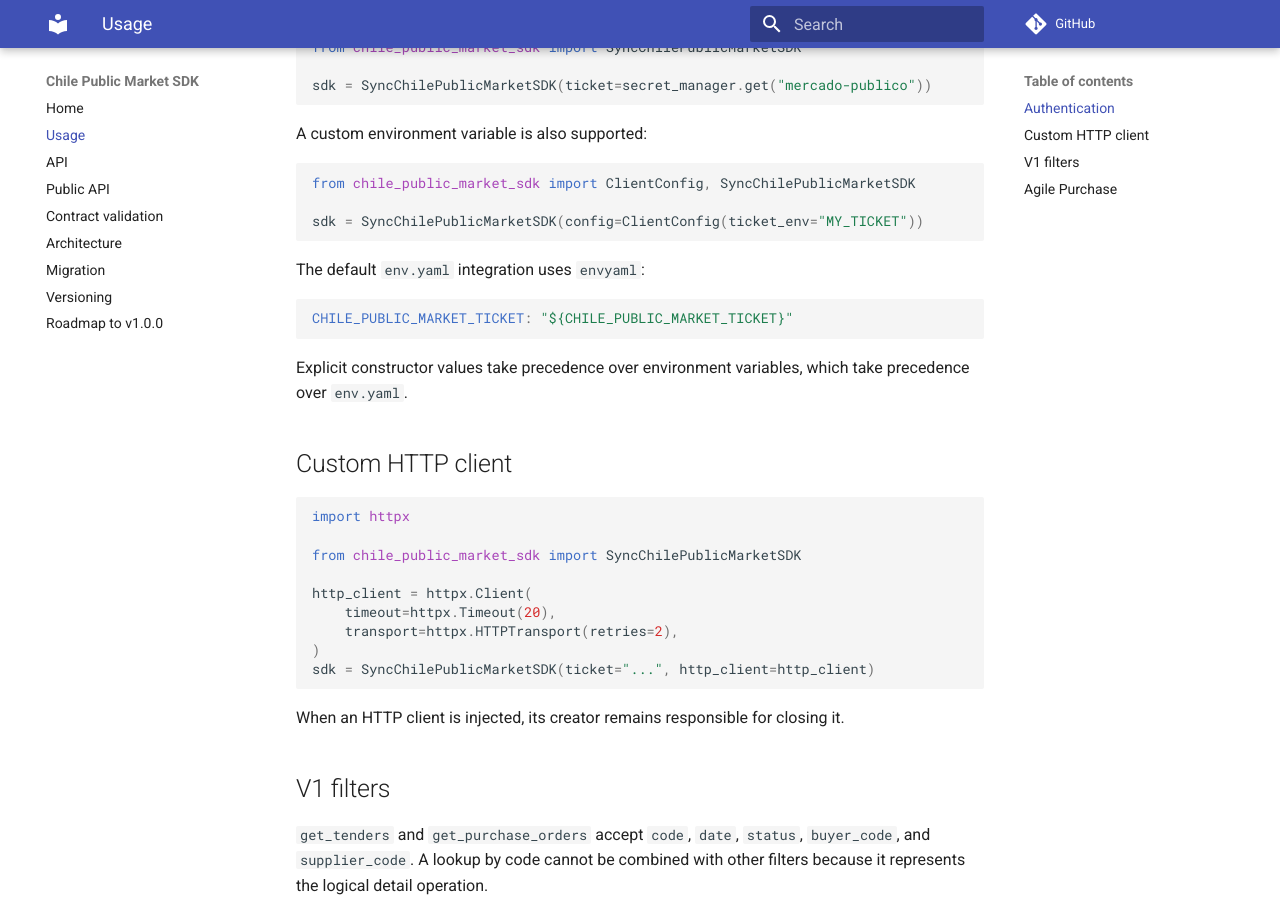
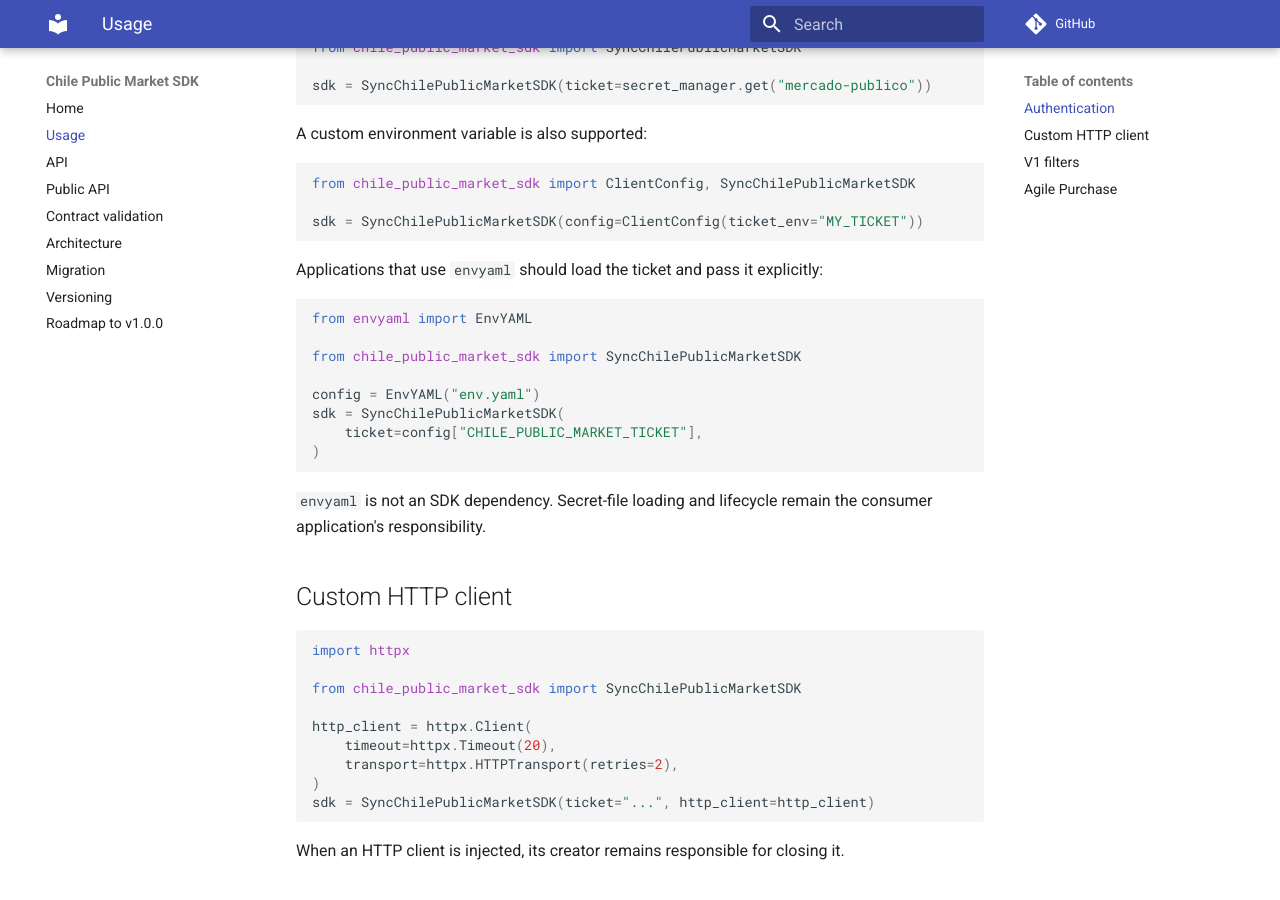
Before and after one commit to ezer-mackenzie/chile-public-market-sdk, an MkDocs documentation site: the page built from docs/usage.md, in a window 1280 px wide and 900 px high, scrolled down 312 px. Built offline with MkDocs 1.6.1 and Material for MkDocs 9.7.7, drawn with Linux system fonts in a browser that asks for light colours; comment, search, counter and statistics services are not loaded.

Commit message:
docs: document consumer-owned secret loading

````diff
--- a/docs/usage.md
+++ b/docs/usage.md
@@ -21,14 +21,21 @@ from chile_public_market_sdk import ClientConfig, SyncChilePublicMarketSDK
 sdk = SyncChilePublicMarketSDK(config=ClientConfig(ticket_env="MY_TICKET"))
 ```
 
-The default `env.yaml` integration uses `envyaml`:
+Applications that use `envyaml` should load the ticket and pass it explicitly:
 
-```yaml
-CHILE_PUBLIC_MARKET_TICKET: "${CHILE_PUBLIC_MARKET_TICKET}"
+```python
+from envyaml import EnvYAML
+
+from chile_public_market_sdk import SyncChilePublicMarketSDK
+
+config = EnvYAML("env.yaml")
+sdk = SyncChilePublicMarketSDK(
+    ticket=config["CHILE_PUBLIC_MARKET_TICKET"],
+)
 ```
 
-Explicit constructor values take precedence over environment variables, which
-take precedence over `env.yaml`.
+`envyaml` is not an SDK dependency. Secret-file loading and lifecycle remain
+the consumer application's responsibility.
 
 ## Custom HTTP client
 
````
Also changed, not shown: CHANGELOG.md (+9 -0 lines), README.md (+3 -7 lines), docs/v1-roadmap.md (+1 -1 lines).
